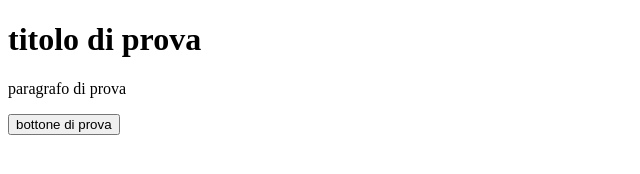
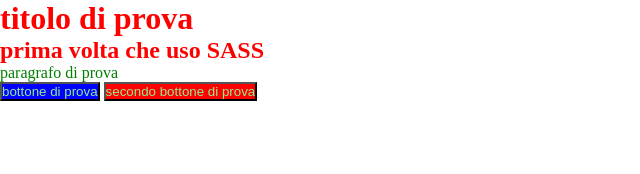
Before and after one commit to FrancescoDale/html-sass-first, a plain HTML site: page index.html in a window 1280 px wide. Shown: the whole page, without its empty margins (0-640 px from the left). Drawn offline with Linux system fonts and the light colour scheme.

Commit message:
prove colori

```diff
--- a/index.html
+++ b/index.html
@@ -8,8 +8,10 @@
     <body>
 
         <h1>titolo di prova</h1>
+        <h2>prima volta che uso SASS</h2>
         <p>paragrafo di prova</p>
         <button type="button" name="button">bottone di prova</button>
+        <button type="button" name="button">secondo bottone di prova</button>
 
     </body>
 </html>
--- a/src/app.scss
+++ b/src/app.scss
@@ -0,0 +1,33 @@
+$basic : red;
+$title : green;
+$btnColor : blue;
+$textColor : lightgreen;
+
+* {
+    margin: 0;
+    padding: 0;
+    box-sizing: border-box;
+}
+
+h1 {
+    color: $basic;
+}
+
+h2 {
+    color: $basic;
+}
+
+p {
+    color: $title;
+}
+
+button {
+    background-color: $btnColor;
+    color: $textColor;
+}
+
+$secondButton : orange;
+
+button:last-child {
+    background-color: $basic;
+}
```
Also changed, not shown: dist/app.css.
